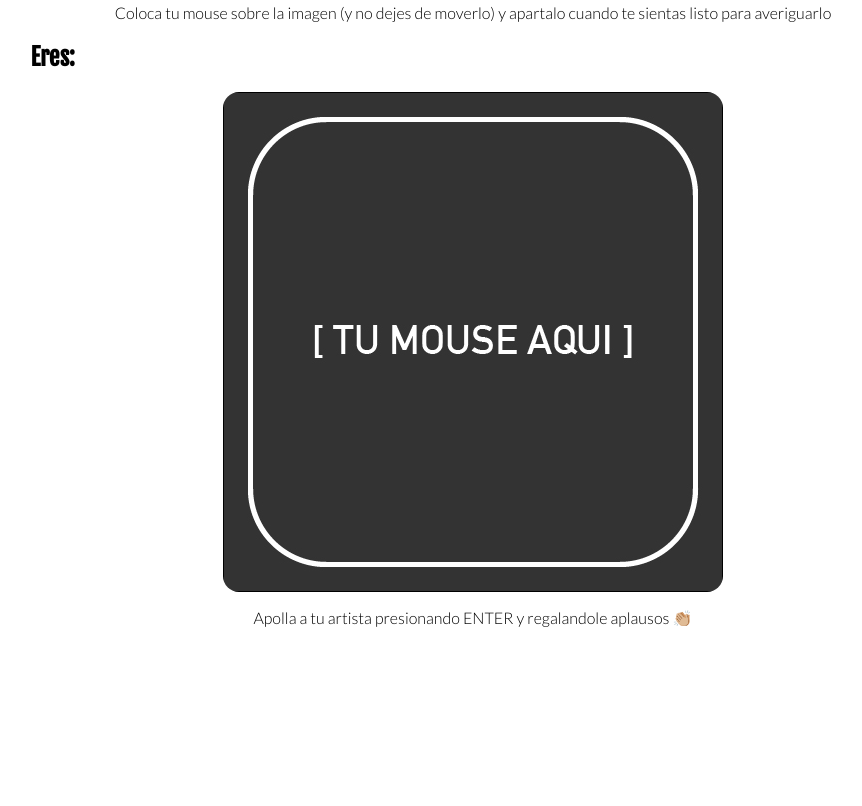
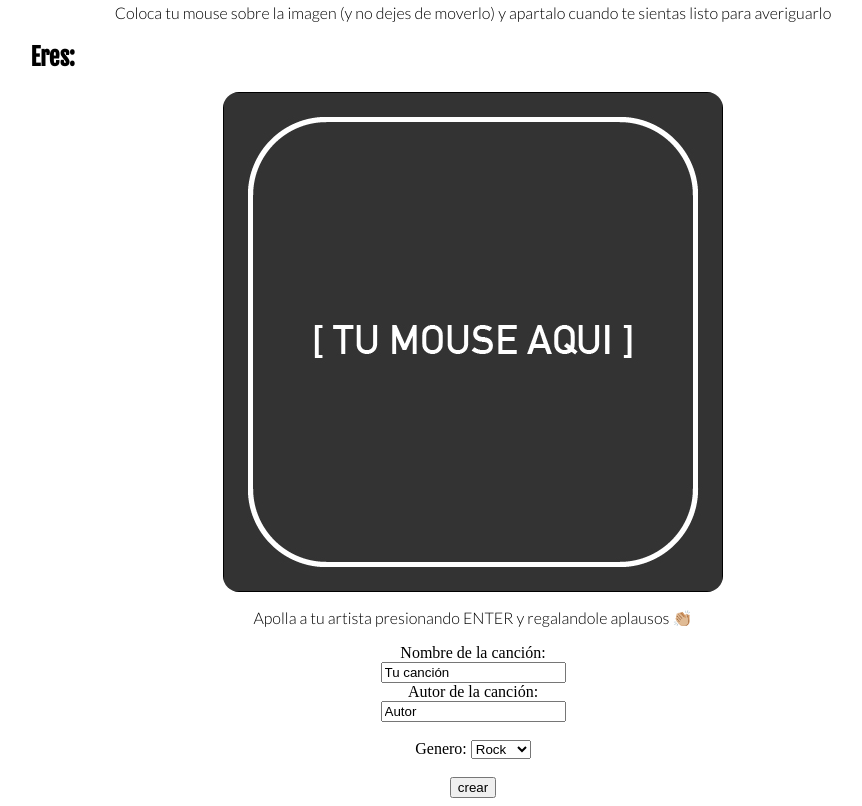
Before and after one commit to jackzorola10/fetch-entregaFinal-javascriptZorola, a plain HTML site: page index.html in a window 1280 px wide. Shown: the part 849-1655 px from the top of the page, without its empty margins (167-1029 px from the left). Before the commit the page ends 1493 px from the top, so only its background shows below. Drawn offline with nearby package versions, Linux system fonts and the light colour scheme.

Commit message:
Made a fix because of a section I commented accidentally

```diff
--- a/index.html
+++ b/index.html
@@ -49,6 +49,26 @@
         <p>Apolla a tu artista presionando ENTER y regalandole aplausos 👏🏼</p>
     </section>
 
+    <form action="">
+        <label for="uSongName">Nombre de la canción:</label><br>
+        <input type="text" id="uSongName" name="uSongName" value="Tu canción"><br>
+
+        <label for="uAuthorName">Autor de la canción:</label><br>
+        <input type="text" id="uAuthorName" name="uAuthorName" value="Autor"><br><br>
+
+        <label for="userGenreSelector">Genero:</label>
+        <select id="userGenreSelector" name="userGenreSelector" form="generoform">
+          <option value="Rock">Rock</option>
+          <option value="Pop">Pop</option>
+          <option value="Rap">Rap</option>
+          <option value="KPOP">KPOP</option>
+        </select><br><br>
+
+        <input type="submit" value="crear">
+      </form>
+
+
+
 
     <script src="script.js"></script>
     <script type="text/javascript" src="https://cdn.jsdelivr.net/npm/toastify-js"></script>
--- a/script.js
+++ b/script.js
@@ -1,8 +1,8 @@
 async function render() {
-    // TO SOLVE: Necesitamos que se pueda cargar a alguna clase de local storage o JSON
-// TO SOLVE: Set un timeout que haga que desaparezca algo, creo que pudiera ser en el select del genero, potencialmente añadindo sweet alert ahi tambien.
+
 // TO SOLVE: Instalar bootstrap to make it presentable
 // TO SOLVE: Make it so the filter is the only thing from which you can select in the section below
+// We still need to create the post from the form
 
 
 
@@ -12,19 +12,19 @@ localStorage.clear();
 const resp = await fetch('https://jackzorola10.github.io/fetch-entregaFinal-javascriptZorola/songs.json')
 const data = await resp.json()
 
-
-
 // Array inicial con las canciones presentadas al usuario.
 
 songs = [...data]
+console.log(songs)
+
 
 // Array de nombres de las bandas, este array esta matcheado contra las imagenes que tenemos en la carpeta. Para que le aparezca al usuario el nombre dependiendo de lo que le haya aparecido.
 
 let bandNames = []
 
-/* for (let obj of songs) {
+for (let obj of songs) {
     bandNames = [...bandNames, obj.autor]   // Spread (⭐️)
-} */
+}
 
 let stringsOfArrayOfSongs = [] // Se llenará de un string hecho para poder depositarse con un innerHTML de manera comoda.
 
```
